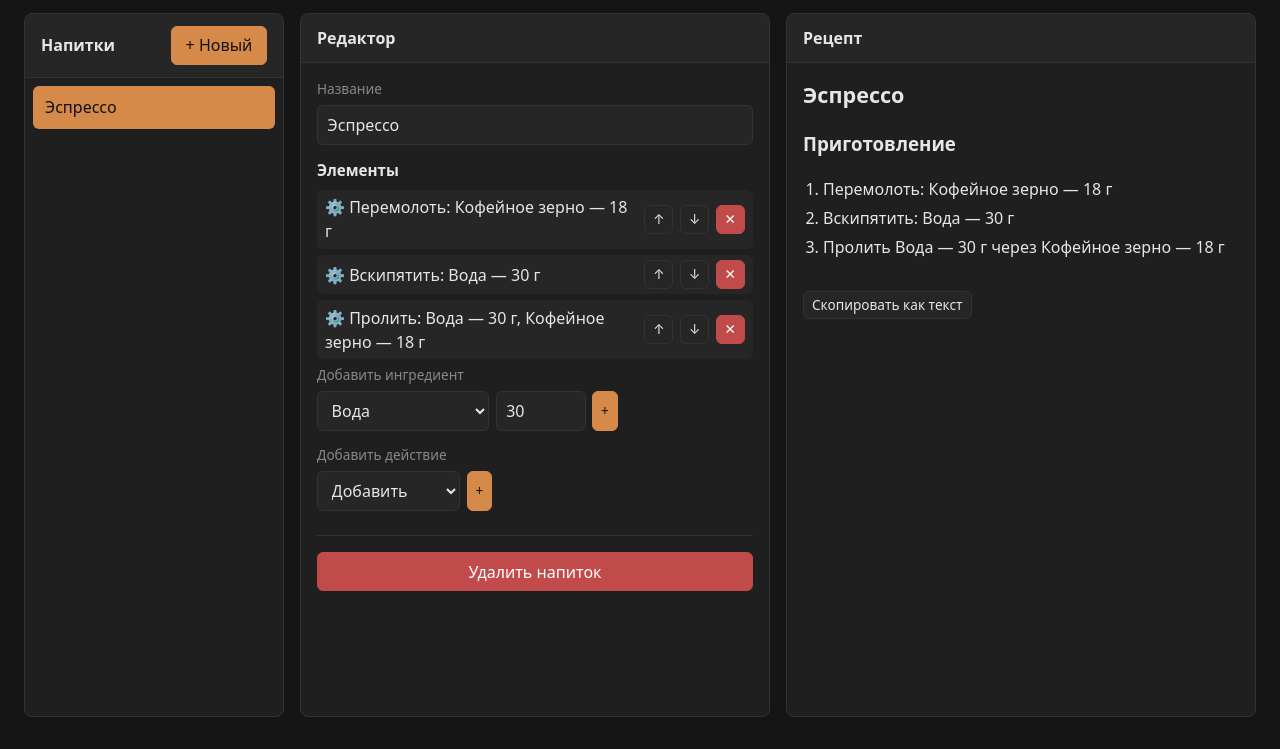
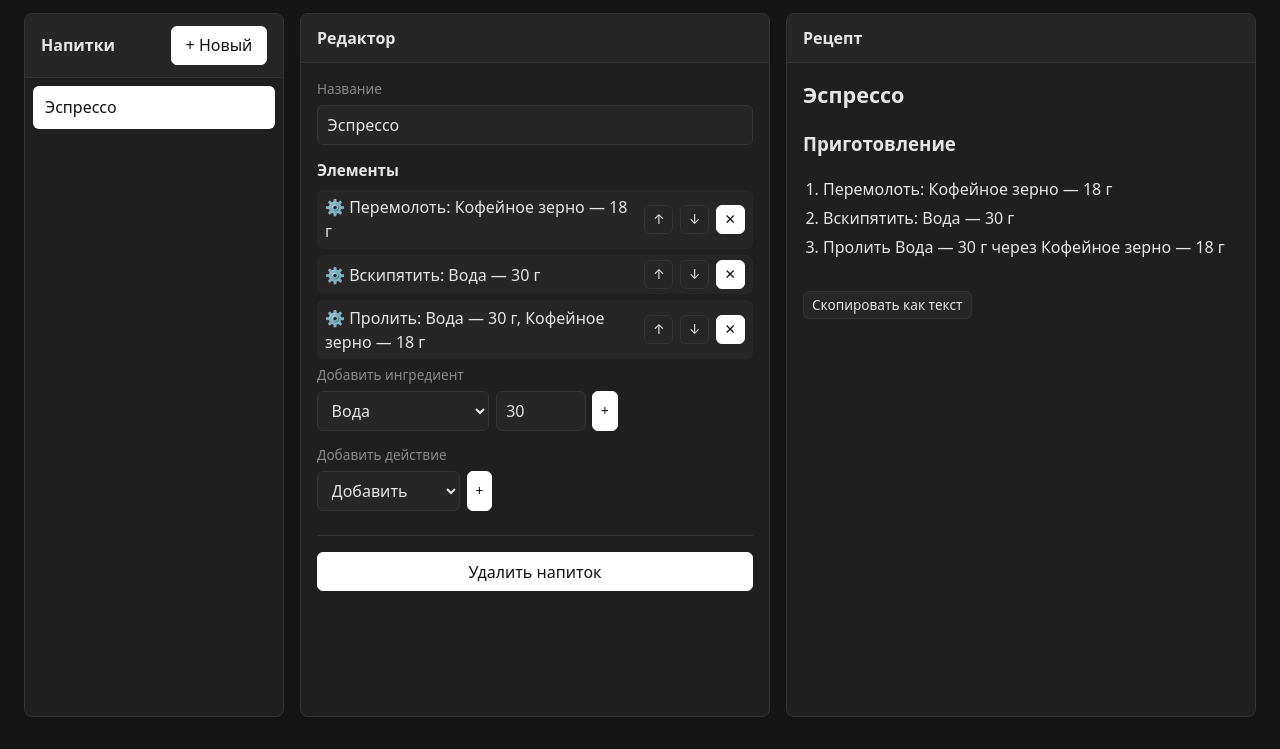
Before and after one commit to At3K1/Paradigmi2, a website built with Vite: page index.html in a window 1280 px wide. Shown: the part 55-804 px from the top of the page. Built offline with nearby package versions, Linux system fonts and the light colour scheme.

Commit message:
css colours update

```diff
--- a/src/style.css
+++ b/src/style.css
@@ -88,7 +88,7 @@ body {
 }
 
 .drink-list li.active {
-  background: var(--accent);
+  background: #fff;
   color: #111;
 }
 
@@ -119,25 +119,25 @@ body {
 }
 
 .btn-primary {
-  background: var(--accent);
+  background: #fff;
   color: #111;
-  border-color: var(--accent);
+  border-color: #fff;
 }
 
 .btn-primary:hover {
-  background: var(--accent-hover);
-  border-color: var(--accent-hover);
+  background: #e6e6e6;
+  border-color: #e6e6e6;
 }
 
 .btn-danger {
-  background: var(--danger);
-  color: #fff;
-  border-color: var(--danger);
+  background: #fff;
+  color: #111;
+  border-color: #fff;
 }
 
 .btn-danger:hover {
-  background: var(--danger-hover);
-  border-color: var(--danger-hover);
+  background: #e6e6e6;
+  border-color: #e6e6e6;
 }
 
 .btn-small {
@@ -169,7 +169,7 @@ body {
 
 .form-row input:focus,
 .form-row select:focus {
-  outline: 2px solid var(--accent);
+  outline: 2px solid #fff;
   outline-offset: -1px;
 }
 
```
